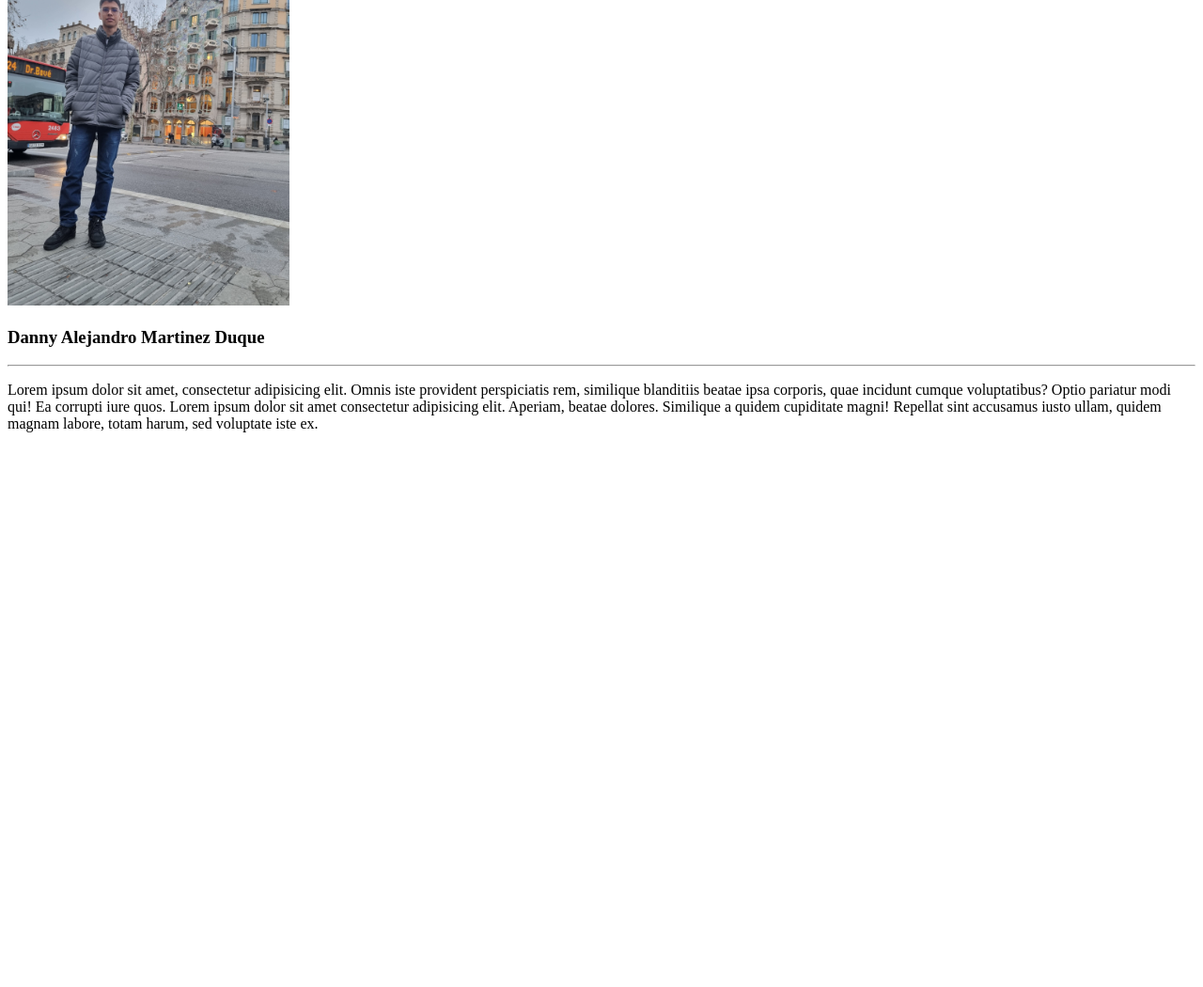
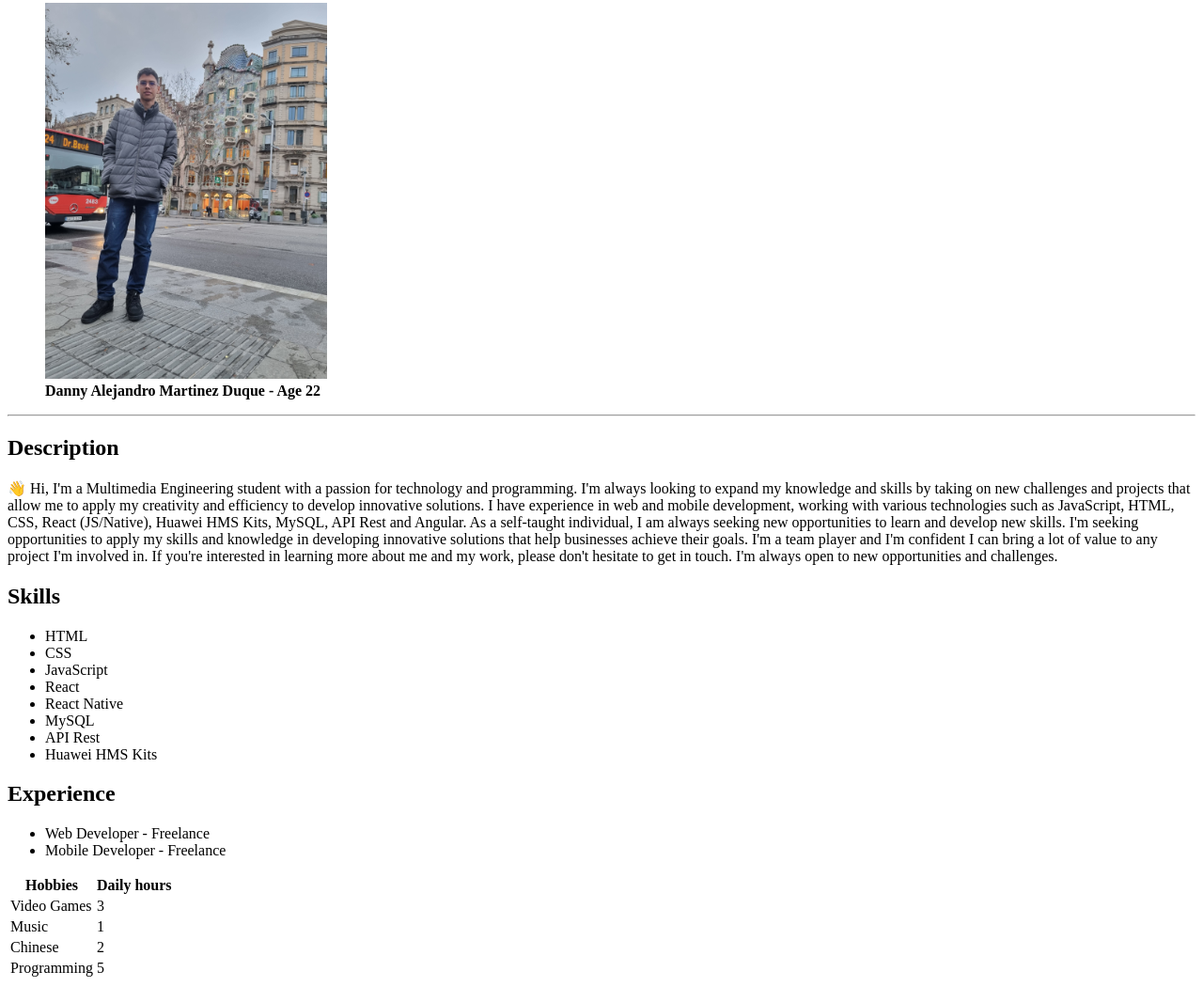
Before and after one commit to alejo02336/bit00me, a plain HTML site: page docs/index.html in a window 1280 px wide. Shown: the part 165-1215 px from the top of the page at 94% size. Before the commit the page ends 800 px from the top, so only its background shows below. Drawn offline with Linux system fonts and the light colour scheme.

Commit message:
descripcion personal

```diff
--- a/docs/index.html
+++ b/docs/index.html
@@ -7,19 +7,95 @@
     <title>Pagina</title>
   </head>
   <body>
+    <header>
       <h1>Test BIT - Bootcamp</h1>
+      <nav>
+        <ul>
+          <li><a href="#">Main</a></li>
+          <li><a href="#desc">Description</a></li>
+          <li><a href="#skills">Skills</a></li>
+        </ul>
+      </nav>
+    </header>
+
+    <main>
       <hr />
+      <figure>
         <img style="height: 400px" src="./me.jpg" alt="BIT" />
-    <h3>Danny Alejandro Martinez Duque</h3>
+        <figcaption><b>Danny Alejandro Martinez Duque - Age 22</b></figcaption>
+      </figure>
+
       <hr />
+      <section id="desc">
+        <h2>Description</h2>
         <p>
-      Lorem ipsum dolor sit amet, consectetur adipisicing elit. Omnis iste
-      provident perspiciatis rem, similique blanditiis beatae ipsa corporis,
-      quae incidunt cumque voluptatibus? Optio pariatur modi qui! Ea corrupti
-      iure quos. Lorem ipsum dolor sit amet consectetur adipisicing elit.
-      Aperiam, beatae dolores. Similique a quidem cupiditate magni! Repellat
-      sint accusamus iusto ullam, quidem magnam labore, totam harum, sed
-      voluptate iste ex.
+          👋 Hi, I'm a Multimedia Engineering student with a passion for
+          technology and programming. I'm always looking to expand my knowledge
+          and skills by taking on new challenges and projects that allow me to
+          apply my creativity and efficiency to develop innovative solutions. I
+          have experience in web and mobile development, working with various
+          technologies such as JavaScript, HTML, CSS, React (JS/Native), Huawei
+          HMS Kits, MySQL, API Rest and Angular. As a self-taught individual, I
+          am always seeking new opportunities to learn and develop new skills.
+          I'm seeking opportunities to apply my skills and knowledge in
+          developing innovative solutions that help businesses achieve their
+          goals. I'm a team player and I'm confident I can bring a lot of value
+          to any project I'm involved in. If you're interested in learning more
+          about me and my work, please don't hesitate to get in touch. I'm
+          always open to new opportunities and challenges.
         </p>
+      </section>
+
+      <section id="skills">
+        <h2>Skills</h2>
+        <ul>
+          <li>HTML</li>
+          <li>CSS</li>
+          <li>JavaScript</li>
+          <li>React</li>
+          <li>React Native</li>
+
+          <li>MySQL</li>
+          <li>API Rest</li>
+          <li>Huawei HMS Kits</li>
+        </ul>
+
+        <h2>Experience</h2>
+
+        <ul>
+          <li>Web Developer - Freelance</li>
+          <li>Mobile Developer - Freelance</li>
+        </ul>
+      </section>
+
+      <section>
+        <table>
+          <thead>
+            <tr>
+              <th>Hobbies</th>
+              <th>Daily hours</th>
+            </tr>
+          </thead>
+          <tbody>
+            <tr>
+              <td>Video Games</td>
+              <td>3</td>
+            </tr>
+            <tr>
+              <td>Music</td>
+              <td>1</td>
+            </tr>
+            <tr>
+              <td>Chinese</td>
+              <td>2</td>
+            </tr>
+            <tr>
+              <td>Programming</td>
+              <td>5</td>
+            </tr>
+          </tbody>
+        </table>
+      </section>
+    </main>
   </body>
 </html>
```
Lines whose indentation alone changed are shown as unchanged.
